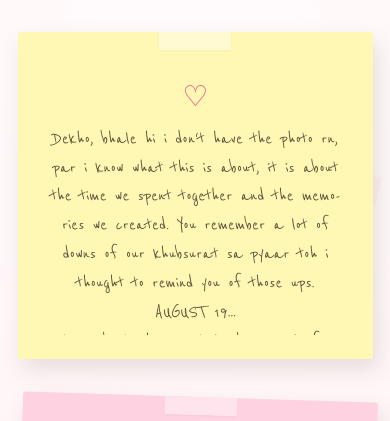
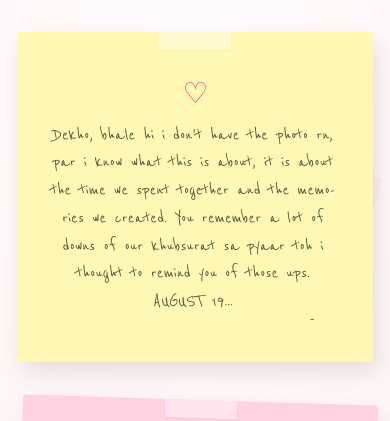
Before and after one commit to vk-prakhar18/for-her, a plain HTML site: page notes.html in a window 390 px wide. Shown: the part 304-725 px from the top of the page. Drawn offline with nearby package versions, Linux system fonts and the light colour scheme.

Commit message:
Update notes.html

```diff
--- a/notes.html
+++ b/notes.html
@@ -1198,6 +1198,86 @@ body{background-image:radial-gradient(circle at 50% 15%,rgba(255,255,255,.75),tr
 }
 
 </style>
+
+<style id="scrollable-sticky-notes">
+/* ===== Scrollable sticky-note paragraphs ===== */
+.notes-one .sticky-memory {
+    height: 330px;
+    min-height: 330px;
+    overflow: hidden;
+}
+
+.notes-one .sticky-note-content {
+    height: 100%;
+    min-height: 0;
+    display: flex;
+    flex-direction: column;
+    overflow: hidden;
+    padding: 38px 22px 22px;
+}
+
+.notes-one .sticky-note-content .note-heart {
+    flex: 0 0 auto;
+}
+
+.notes-one .sticky-note-content p {
+    flex: 1 1 auto;
+    min-height: 0;
+    width: 100%;
+    max-width: 100%;
+    overflow-y: auto;
+    overflow-x: hidden;
+    padding: 0 8px 8px 2px;
+    margin: 0;
+    scrollbar-width: thin;
+    scrollbar-color: rgba(92,83,56,.35) transparent;
+    overscroll-behavior: contain;
+    -webkit-overflow-scrolling: touch;
+}
+
+.notes-one .sticky-note-content p::-webkit-scrollbar {
+    width: 5px;
+}
+
+.notes-one .sticky-note-content p::-webkit-scrollbar-track {
+    background: transparent;
+}
+
+.notes-one .sticky-note-content p::-webkit-scrollbar-thumb {
+    background: rgba(92,83,56,.3);
+    border-radius: 10px;
+}
+
+@media (max-width: 600px) {
+    .notes-one .sticky-memory {
+        height: 330px;
+        min-height: 330px;
+    }
+
+    .notes-one .sticky-note-content {
+        padding: 35px 16px 18px;
+    }
+
+    .notes-one .sticky-note-content p {
+        padding-right: 7px;
+        font-size: clamp(1.12rem, 5vw, 1.45rem);
+        line-height: 1.42;
+    }
+}
+
+@media (max-width: 380px) {
+    .notes-one .sticky-memory {
+        height: 310px;
+        min-height: 310px;
+    }
+
+    .notes-one .sticky-note-content {
+        padding-left: 14px;
+        padding-right: 14px;
+    }
+}
+</style>
+
 </head><body>
 <div class="bg-hearts"><span style="left:10%;width:30px;height:30px"></span><span style="left:25%;width:20px;height:20px"></span><span style="left:40%;width:25px;height:25px"></span><span style="left:60%;width:35px;height:35px"></span><span style="left:75%;width:18px;height:18px"></span><span style="left:90%;width:28px;height:28px"></span></div><nav><a href="index.html" class="nav-logo">For Her ❤️</a><ul class="nav-links"><li><a href="index.html">Home</a></li><li><a href="shayari.html">Shayari</a></li><li><a href="notes.html">Notes</a></li><li><a href="letter.html">Letter</a></li></ul></nav>
 <main class="notes-page"><div class="notes-intro" data-aos="fade-up"><div class="stage-kicker">A few things worth remembering</div><h1>Little Notes ❤️</h1><p>Some memories don't need photographs to stay special.</p></div>
```
